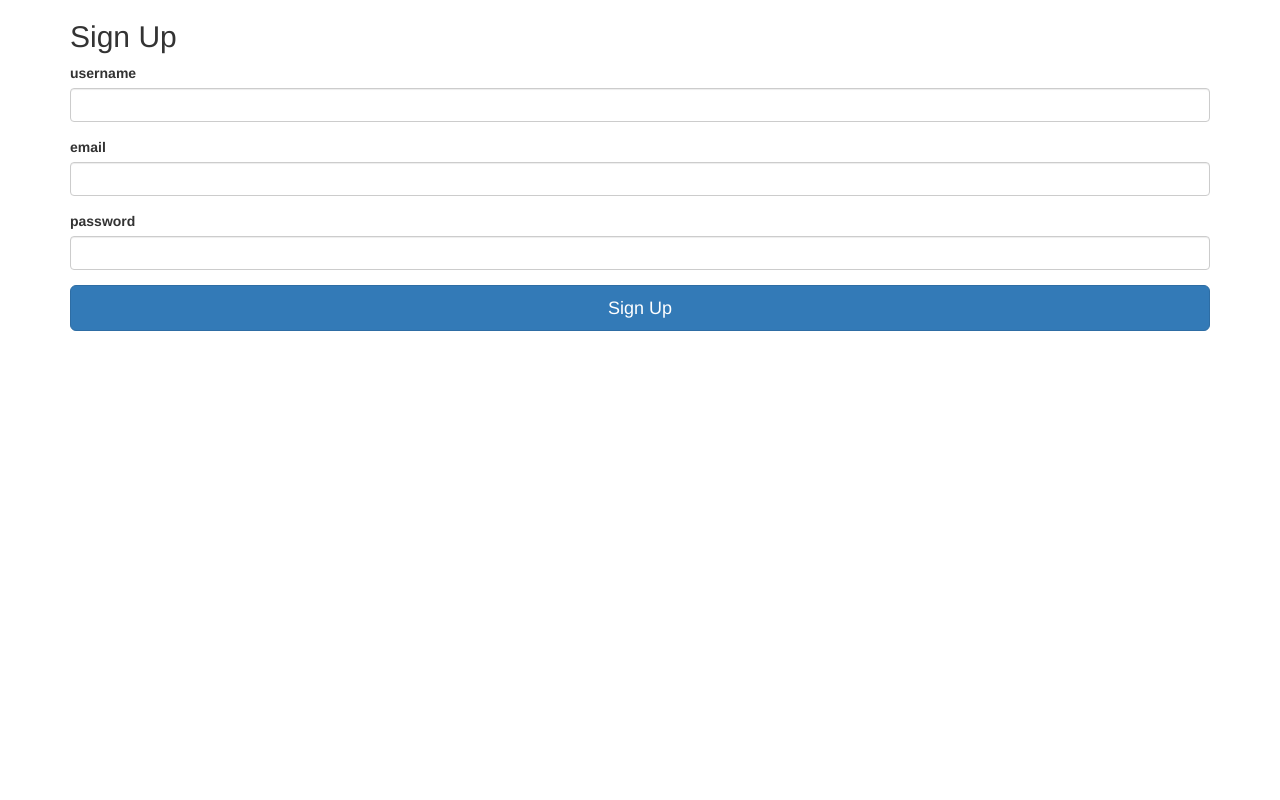
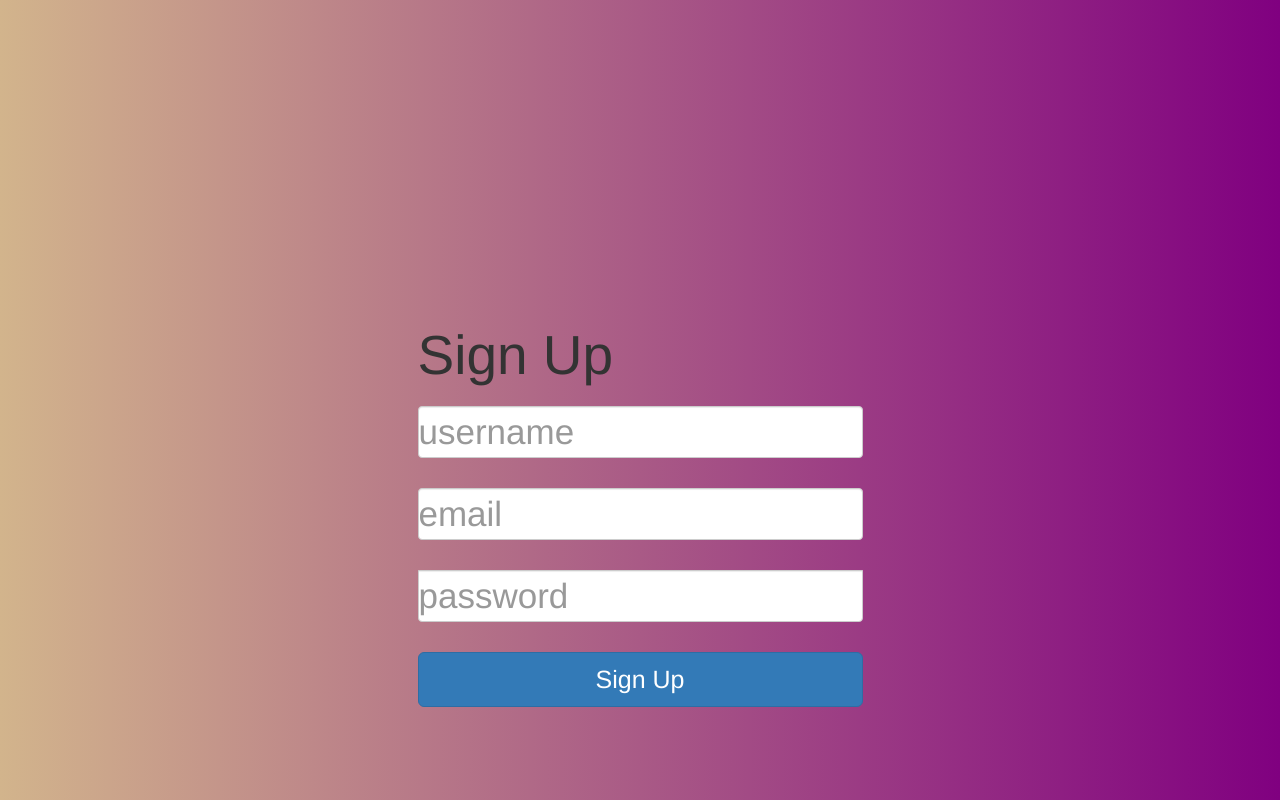
Before and after one commit to AjileJ/flask101, a Flask app: page /signup in a window 1280 px wide. Run offline with Flask 2, Linux system fonts and the light colour scheme; some libraries are stand-ins or nearby versions.

Commit message:
styling additions

```diff
--- /dev/null
+++ b/static/css/signin.css
@@ -0,0 +1,75 @@
+body {
+    padding-top: 40px;
+    padding-bottom: 40px;
+    background:linear-gradient(90deg, tan,purple);
+
+
+  }
+
+  .form-signin {
+    max-width: 475px;
+    padding: 15px;
+    margin: 0 auto;
+  }
+  .form-signin .form-signin-heading,
+  .form-signin .checkbox {
+    margin-bottom: 10px;
+  }
+  .form-signin .checkbox {
+    font-weight: normal;
+  }
+  .form-signin .form-control {
+    position: relative;
+    height: auto;
+    -webkit-box-sizing: border-box;
+       -moz-box-sizing: border-box;
+            box-sizing: border-box;
+    padding: 10px;
+    font-size: 16px;
+  }
+  .form-signin .form-control:focus {
+    z-index: 2;
+  }
+  .form-signin input[type="email"] {
+    margin-bottom: -1px;
+    border-bottom-right-radius: 0;
+    border-bottom-left-radius: 0;
+  }
+  .form-signin input[type="password"] {
+    margin-bottom: 10px;
+    border-top-left-radius: 0;
+    border-top-right-radius: 0;
+  }
+
+  .container {
+      margin-top: 250px;
+  }
+
+  h2.form-signin-heading {
+      font-size: 55px;
+  }
+
+
+  input#username.form-control {
+      font-size: 35px;
+      margin-bottom: 30px;
+      padding: 0;
+  }
+  input#email.form-control {
+    font-size: 35px;
+    margin-bottom: 30px;
+    padding: 0;
+}
+input#password.form-control {
+    font-size: 35px;
+    margin-bottom: 30px;
+    padding: 0;
+}
+
+label.control-label {
+    display: none;
+}
+
+button.btn.btn-lg.btn-primary.btn-block {
+    font-size: 25px;
+}
--- a/templates/signup.html
+++ b/templates/signup.html
@@ -17,9 +17,17 @@ Sign Up
     <h2 class="form-signin-heading">Sign Up</h2>
     <!-- {{ form.hidden_tag() }} -->
     {{ form.csrf_token }}
-    {{ wtf.form_field(form.username) }}
-    {{ wtf.form_field(form.email) }}
-    {{ wtf.form_field(form.password) }}
+    <div class="divo">
+      <div class="first">
+   <h2 class="formsign"> {{ wtf.form_field(form.username, placeholder="username")}}</h2>
+   </div>
+   <div class="second">
+    <h2 class="formsign">{{ wtf.form_field(form.email, placeholder="email") }}</h2>
+    </div>
+    <div class ="third">
+   <h2 class="formsign"> {{ wtf.form_field(form.password, placeholder="password")}}</h2>
+   </div>
+   </div>
     <button class="btn btn-lg btn-primary btn-block" type="submit">Sign Up</button>
   </form>
 
```
Also changed, not shown: static/css/starter-template.css (+45 -0 lines), templates/index.html (+5 -5 lines), database.db.
